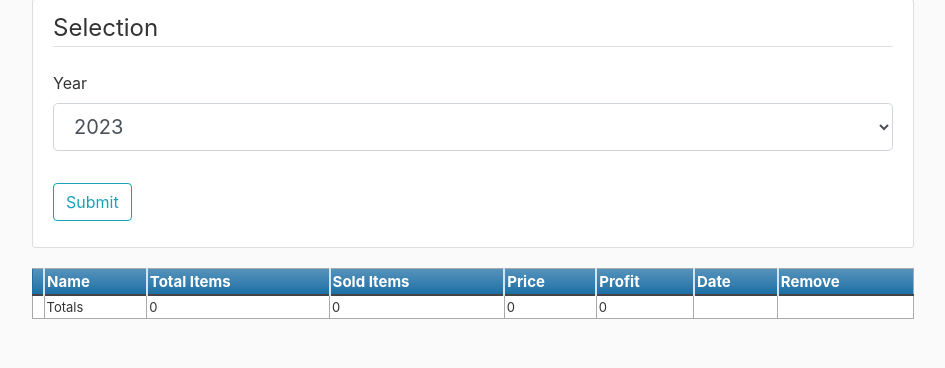
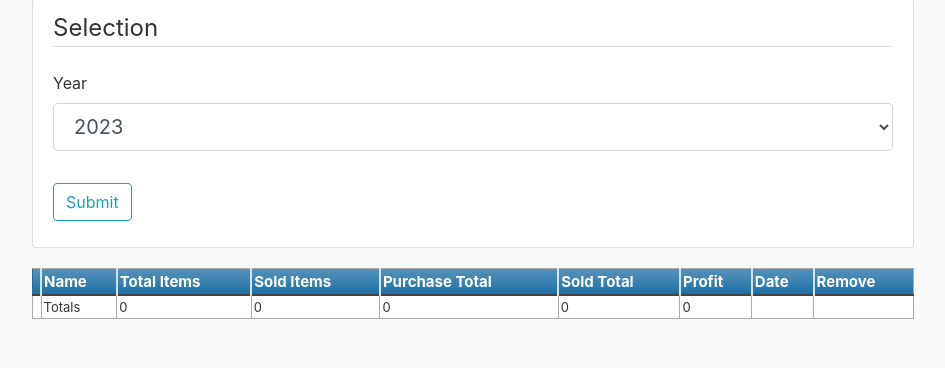
Before and after one commit to omnic0n/gsale, a Flask app: page /groups/list in a window 1280 px wide. Shown: the part 81-449 px from the top of the page, without its empty margins (53-998 px from the left). Run offline with Flask 3, Linux system fonts and the light colour scheme; the visitor is signed in with stand-in values (Sample User, id 1); data that the repository does not hold is empty; parts of the project's set-up code (start-up, migrations or seed data) failed here and were passed over; some libraries are stand-ins or nearby versions.

Commit message:
adding totals

```diff
--- a/templates/groups_list.html
+++ b/templates/groups_list.html
@@ -32,7 +32,8 @@
             <th>Name</th>
             <th>Total Items</th>
             <th>Sold Items</th>
-            <th>Price</th>
+            <th>Purchase Total</th>
+            <th>Sold Total</th>
             <th>Profit</th>
             <th>Date</th>
             <th>Remove</th>
@@ -52,7 +53,8 @@
                 <td>{{ group['total_items'] }}</td>{% set ns.total_items = ns.total_items + group['total_items'] %}
                 <td>{{ group['sold_items'] }}</td>{% set ns.sold_items = ns.sold_items + group['sold_items'] %}
                 <td>{{ group['price'] }}</td>{% set ns.price = ns.price + group['price'] %}
-                <td>{{ group['net'] - group['price'] }}</td>{% set ns.profit = ns.profit + group['net'] %}
+                <td>{{ group['net'] }}</td>{% set ns.profit = ns.profit + group['net'] %}
+                <td>{{ group['net'] - group['price'] }}</td>
                 <td>{{ group['date'] }}</td>
                 <td><a href = "/groups/remove?id={{ group['id'] }}">Remove</td>
             </tr>
@@ -64,6 +66,7 @@
             <td>{{ ns.total_items }}</td>
             <td>{{ ns.sold_items }}</td>
             <td>{{ ns.price }}</td>
+            <td>{{ ns.profit }}</td>
             <td>{{ ns.profit - ns.price }}</td>
             <td></td>
             <td></td>
```
